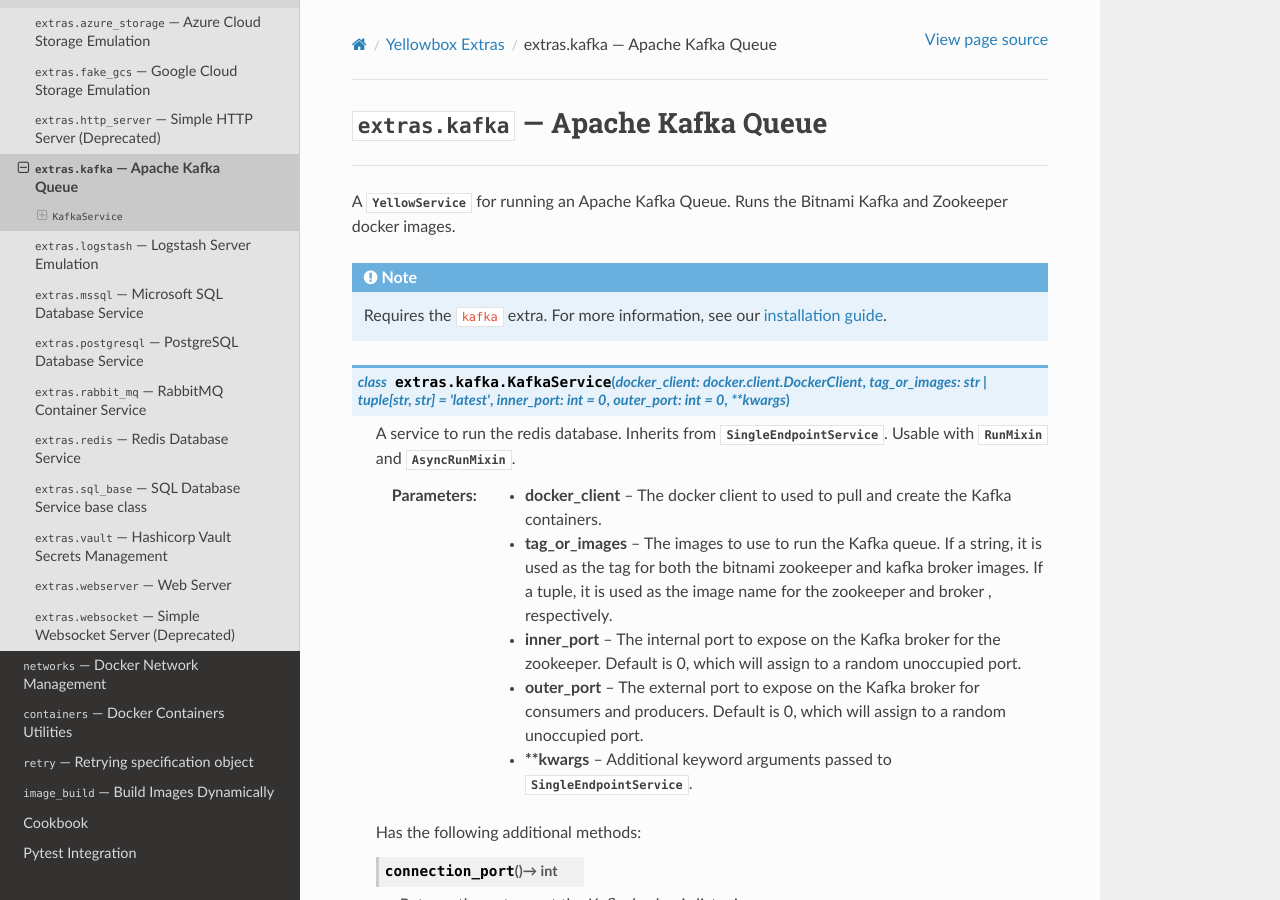
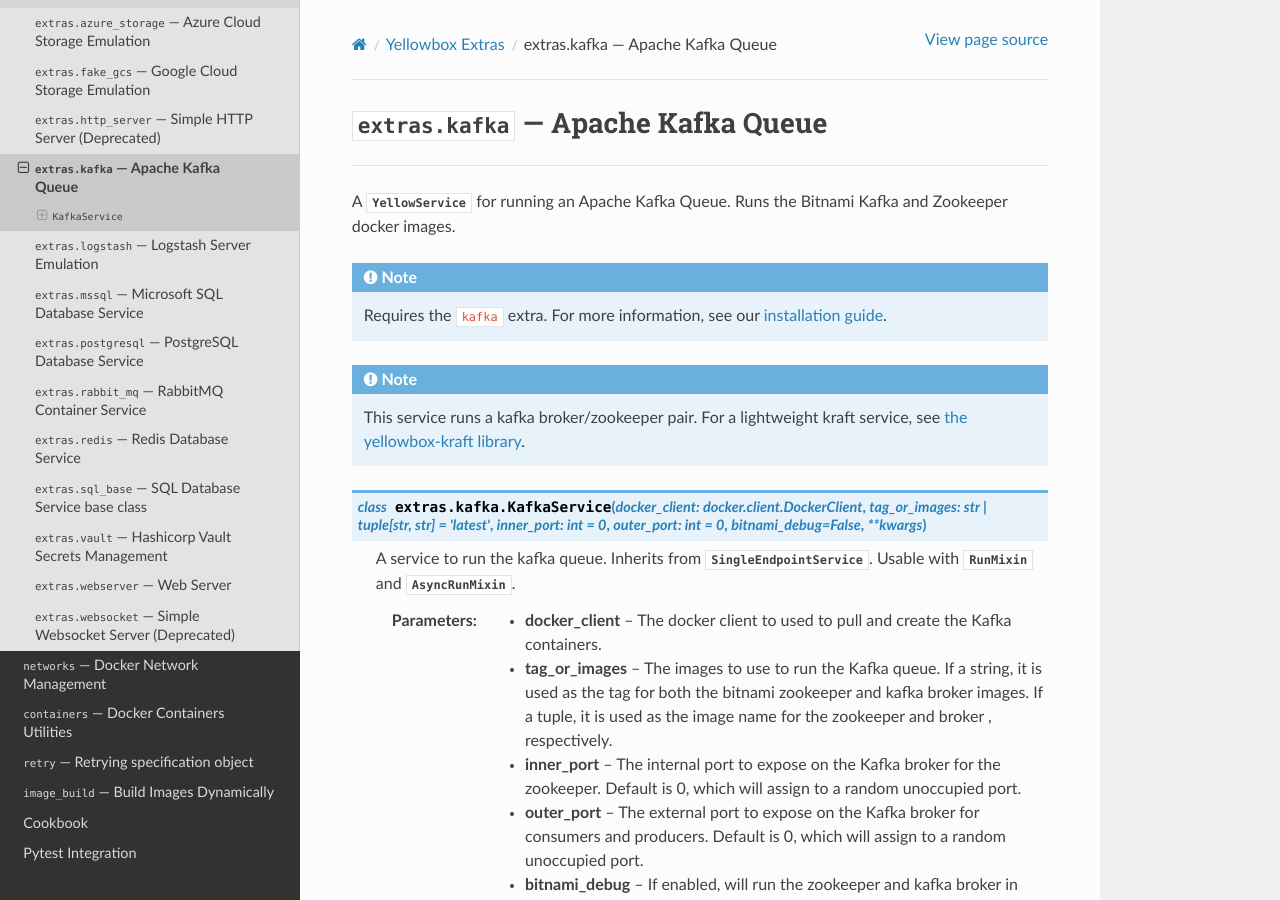
Before and after one commit to biocatchltd/yellowbox, a Sphinx documentation site: the page built from docs/extras/kafka.rst, in a window 1280 px wide and 900 px high. Built offline with Sphinx 7.4.7 and the Read the Docs theme 2.0.0, drawn with Linux system fonts in a browser that asks for light colours; some of the changed text lies outside the part shown.

Commit message:
fixed kafka (#126)
* fixed kafka

* lint

```diff
--- a/docs/extras/kafka.rst
+++ b/docs/extras/kafka.rst
@@ -13,9 +13,13 @@
 
     Requires the ``kafka`` extra. For more information, see our :ref:`installation guide <installation>`.
 
-.. class:: KafkaService(docker_client: docker.client.DockerClient, tag_or_images : str | tuple[str, str] = 'latest', inner_port : int=0, outer_port: int=0, **kwargs)
+.. note::
 
-    A service to run the redis database. Inherits from :class:`~subclasses.SingleEndpointService`. Usable with
+    This service runs a kafka broker/zookeeper pair. For a lightweight kraft service, see `the yellowbox-kraft library <https://github.com/biocatchltd/yellowbox-kraft>`_.
+
+.. class:: KafkaService(docker_client: docker.client.DockerClient, tag_or_images : str | tuple[str, str] = 'latest', inner_port : int=0, outer_port: int=0, bitnami_debug = False, **kwargs)
+
+    A service to run the kafka queue. Inherits from :class:`~subclasses.SingleEndpointService`. Usable with
     :class:`~subclasses.RunMixin` and :class:`~subclasses.AsyncRunMixin`.
 
     :param docker_client: The docker client to used to pull and create the Kafka containers.
@@ -29,6 +33,8 @@
 
     :param outer_port: The external port to expose on the Kafka broker for consumers and producers. Default is 0,
         which will assign to a random unoccupied port.
+
+    :param bitnami_debug: If enabled, will run the zookeeper and kafka broker in debug mode (`BITNAMI_DEBUG=true`).
 
     :param \*\*kwargs: Additional keyword arguments passed to :class:`~subclasses.SingleEndpointService`.
 
--- a/pyproject.toml
+++ b/pyproject.toml
@@ -1,6 +1,6 @@
 [tool.poetry]
 name = "yellowbox"
-version = "0.8.3"
+version = "0.8.4"
 description = ""
 authors = ["biocatch ltd"]
 license = "MIT"
--- a/yellowbox/_version.py
+++ b/yellowbox/_version.py
@@ -1 +1 @@
-__version__ = '0.8.3'
+__version__ = '0.8.4'
```
Also changed, not shown: CHANGELOG.md (+5 -0 lines), 2 other files.
